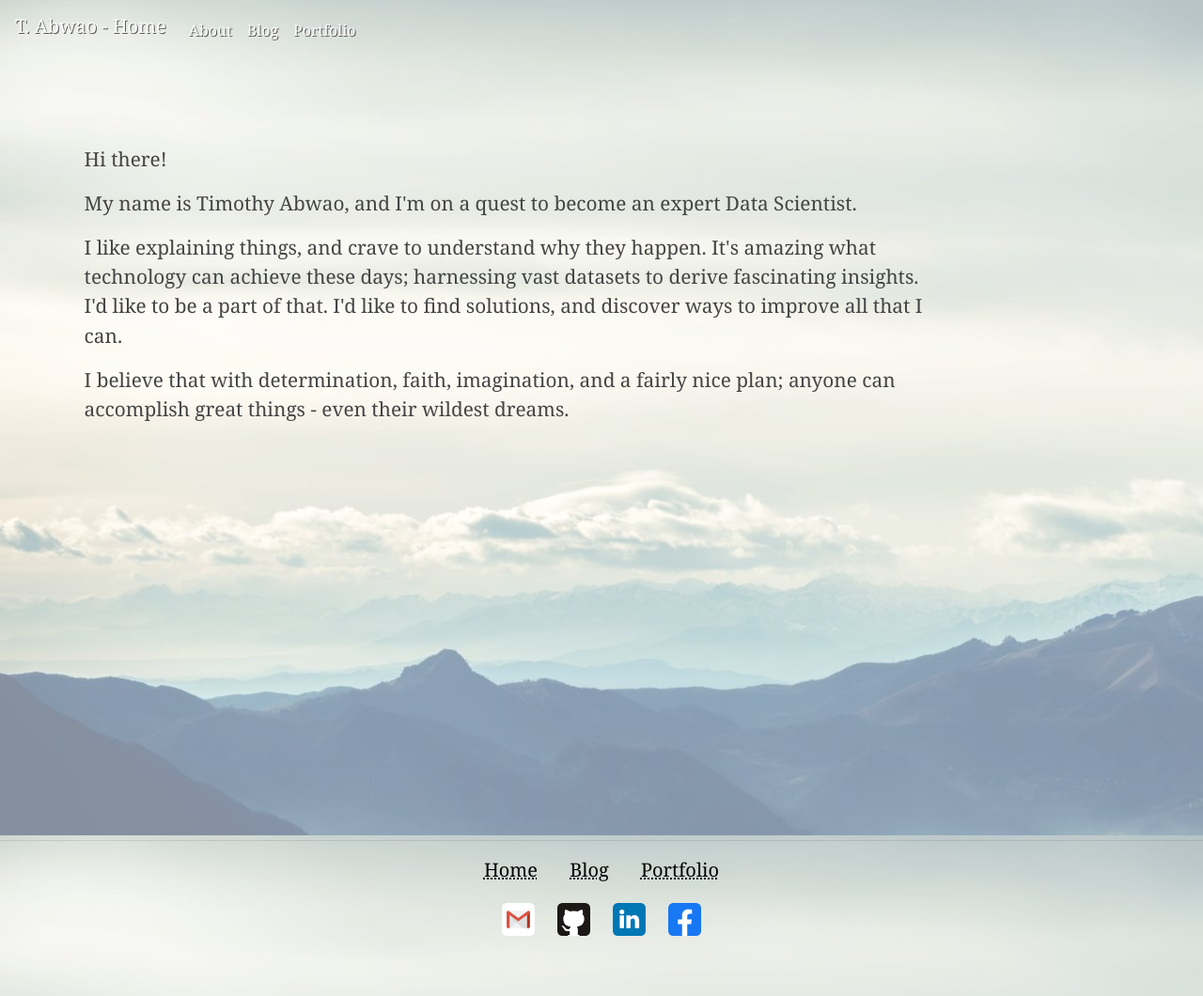
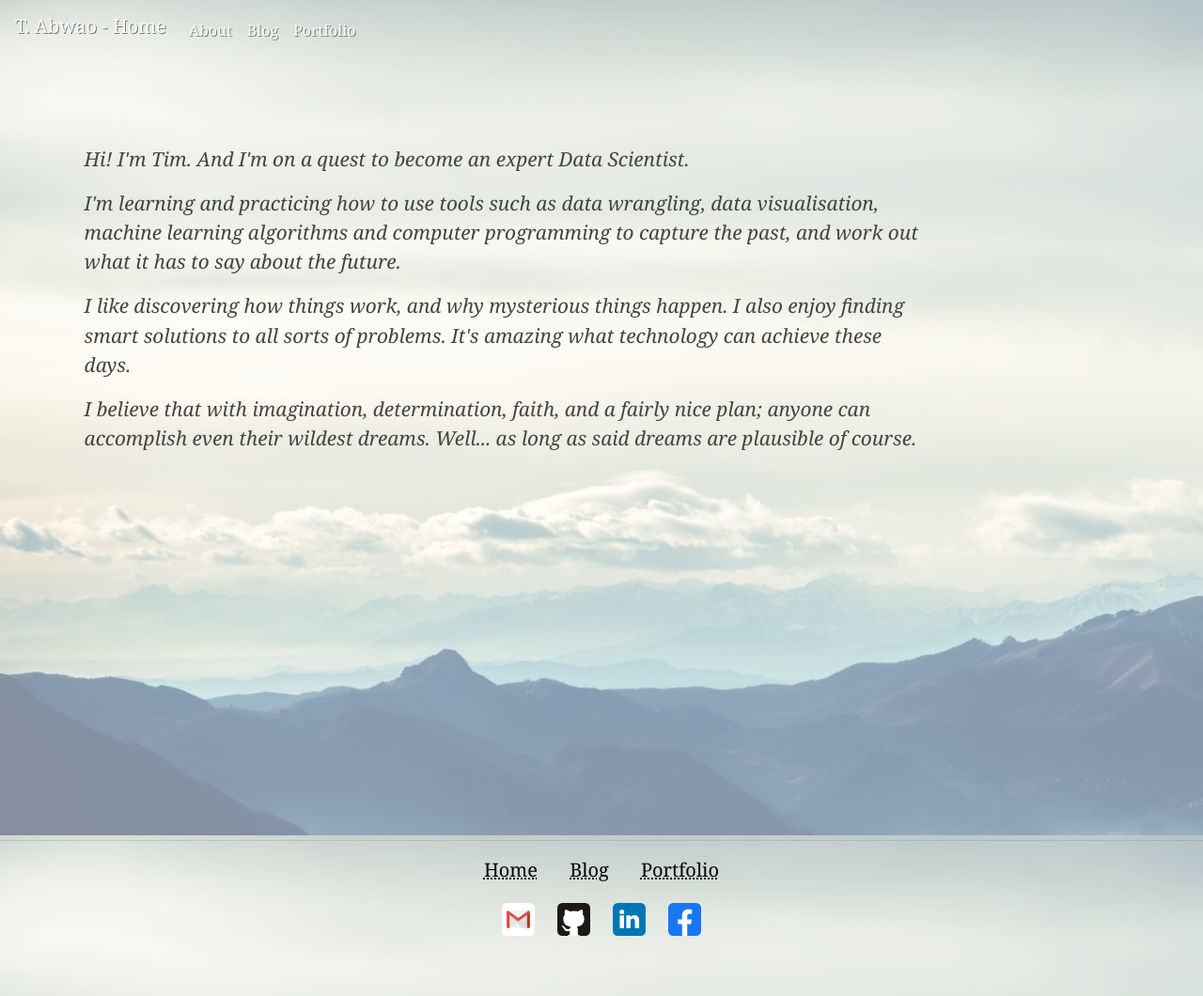
Before and after one commit to Tim-Abwao/tim-abwao.github.io, a Jekyll site: the page built from about.html, in a window 1280 px wide. Shown: the whole page at 94% size. Built offline with Jekyll 4.4.1, drawn with Linux system fonts in a browser that asks for light colours.

Commit message:
Update about & portfolio pages

```diff
--- a/_data/toolkit.yml
+++ b/_data/toolkit.yml
@@ -21,9 +21,6 @@ Data Analysis:
     icon: "tableau.png"
     link: "https://www.tableau.com"
   - name: " "
-    icon: "scikit-learn-logo.png"
-    link: "https://scikit-learn.org/stable/"
-  - name: "Statsmodels"
     icon: "statsmodels.svg"
     link: "https://www.statsmodels.org/stable/index.html"
   - name: " "
--- a/_includes/nav.html
+++ b/_includes/nav.html
@@ -1,5 +1,5 @@
 <nav class="navbar navbar-expand-lg navbar-dark"
-	style="background: inherit; text-shadow: 1px 1px 0px #555; font-family: Georgia; color: #fff;">
+	style="background: inherit; text-shadow: 1px 1px 0px #777; font-family: Georgia; color: #fff;">
 	<a class="navbar-brand h1" href="/">T. Abwao - Home</a>
 	<button class="navbar-toggler" type="button" data-toggle="collapse" data-target="#navbarSupportedContent"
 		aria-controls="navbarSupportedContent" aria-expanded="false" aria-label="Toggle navigation">
--- a/about.html
+++ b/about.html
@@ -13,6 +13,7 @@ title: Tim Abwao | About
 		font-size: 1.3em;
 		color: #444;
 		max-width: 900px;
+		font-style: oblique;
 	}
 
 	@media only screen and (max-width: 1024px) {
@@ -40,12 +41,14 @@ title: Tim Abwao | About
 	<div class="content">
 		{% include nav.html %}
 		<div class="personal-info">
-			<p>Hi there!</p>
-			<p>My name is Timothy Abwao, and I'm on a quest to become an expert Data Scientist.
+			<p>Hi! I'm Tim. And I'm on a quest to become an expert Data Scientist.</p>
+			<p> I'm learning and practicing how to use tools such
+				as data wrangling, data visualisation, machine learning algorithms and computer programming to capture
+				the past, and work out what it has to say about the future.</p>
+			<p>I like discovering how things work, and why mysterious things happen. I also enjoy
+				finding smart solutions to all sorts of problems. It's amazing what technology can achieve these days.
 			</p>
-			<p>I like explaining things, and crave to understand why they happen. It's amazing what technology can
-				achieve these days; harnessing vast datasets to derive fascinating insights. I'd like to be a part of that.
-				I'd like to find solutions, and discover ways to improve all that I can.</p>
-			<p>I believe that with determination, faith, imagination, and a fairly nice plan; anyone can accomplish
-				great things - even their wildest dreams.</p>
+			<p>I believe that with imagination, determination, faith, and a fairly nice plan; anyone can accomplish even
+				their wildest dreams. Well... as long as said dreams are plausible of course.</p>
+
 		</div>
--- a/portfolio.html
+++ b/portfolio.html
@@ -5,7 +5,7 @@ im_path: "/assets/images/toolkit/"
 ---
 <style type="text/css">
 	body {
-		background: rgba(243, 252, 167, 0.3) url(/assets/images/portfolio_background.jpg);
+		background: rgba(243, 252, 210, 0.5) url(/assets/images/portfolio_background.jpg);
 		background-size: 100%;
 	}
 
```
Also changed, not shown: assets/images/toolkit/statsmodels.svg.
